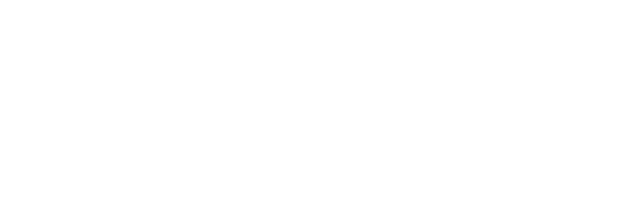
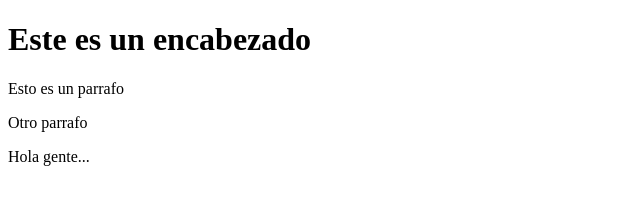
Before and after one commit to matydiaz434233/FinalWed1, a plain HTML site: page index.html in a window 1280 px wide. Shown: the whole page, without its empty margins (0-640 px from the left). Drawn offline with Linux system fonts and the light colour scheme.

Commit message:
Update index.html

```diff
--- a/index.html
+++ b/index.html
@@ -6,6 +6,9 @@
 
 </head>
 <body>
-
+    <h1>Este es un encabezado</h1>
+    <p>Esto es un parrafo</p>
+    <p>Otro parrafo</p>
+    <p>Hola gente...</p>
 </body>
 </html>
```
